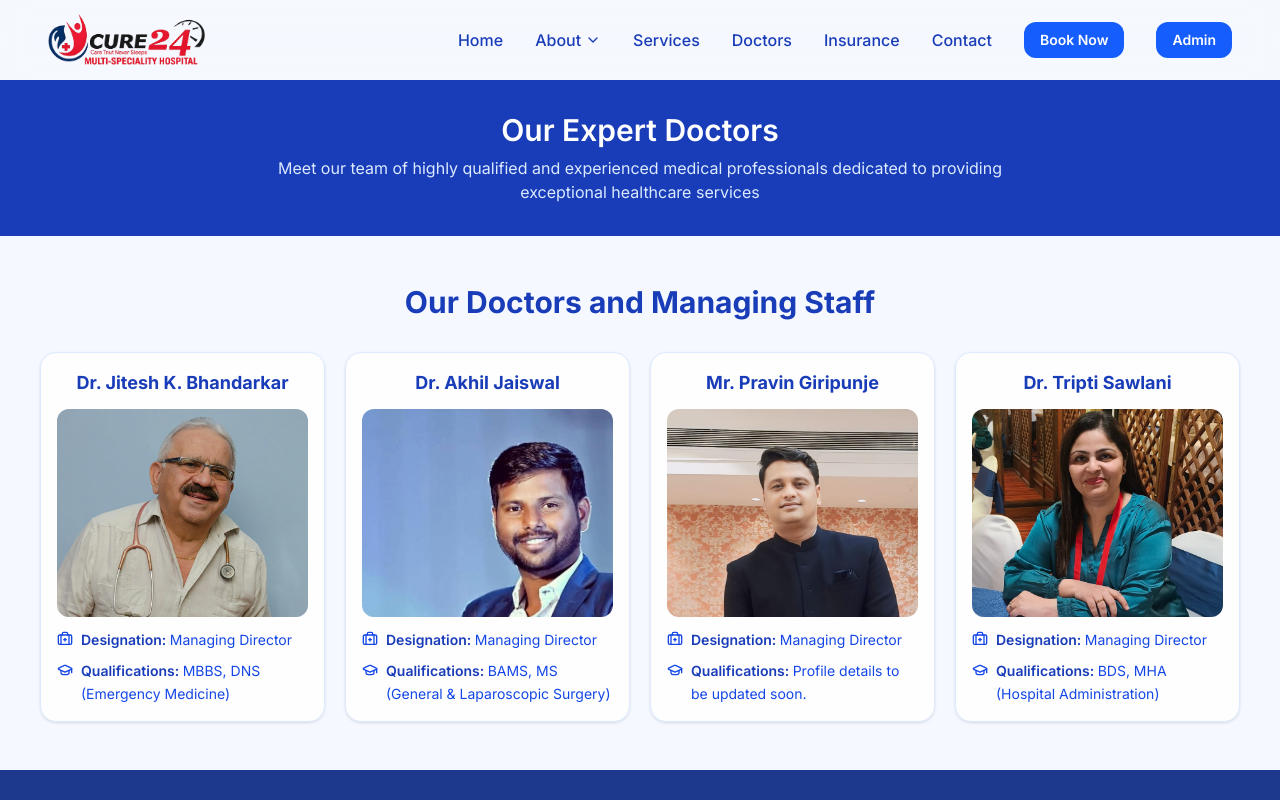
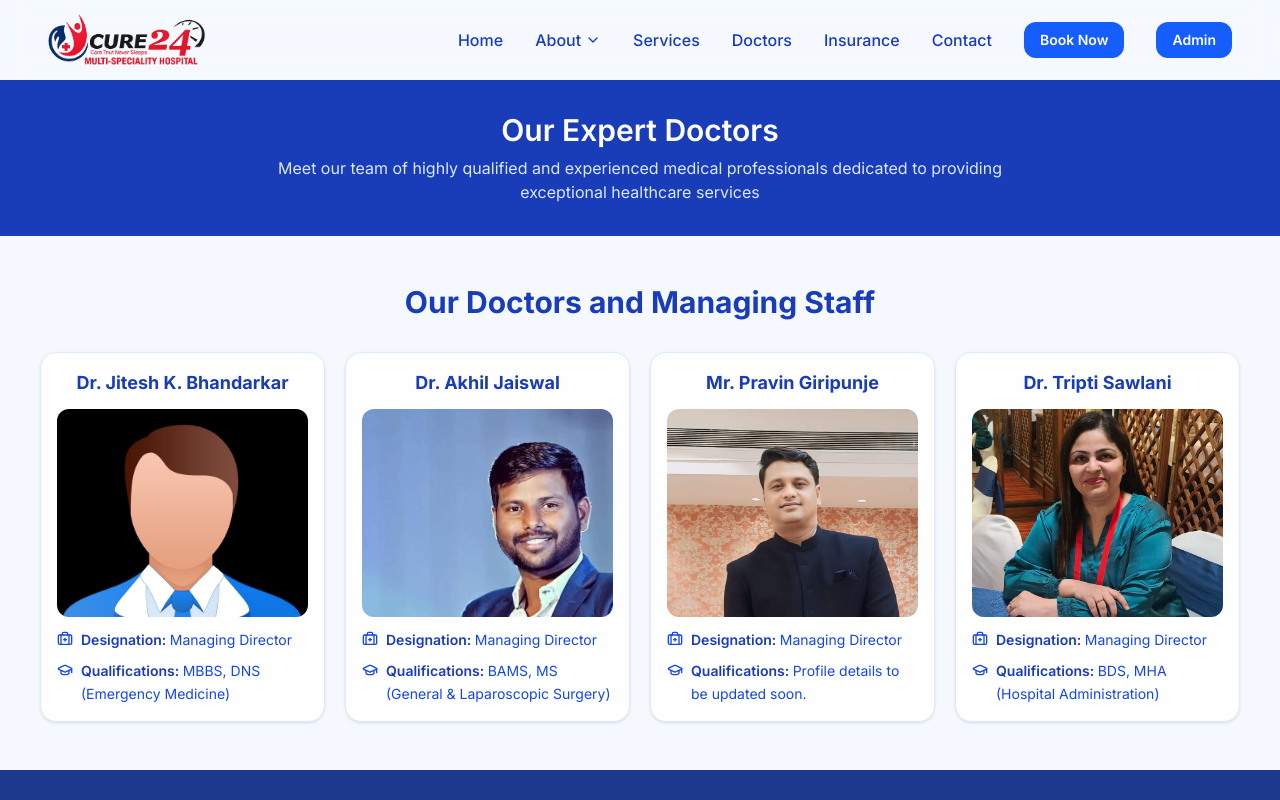
Before and after one commit to amandhakate27/Cure24-Multispeciality-Hospital-, a React (Vite) app in the folder frontend/: page /doctors in a window 1280 px wide. Shown: the top 800 px of the page. Built offline with nearby package versions, Linux system fonts and the light colour scheme.

Commit message:
adding dummyImg

```diff
--- a/frontend/src/pages/Doctors.jsx
+++ b/frontend/src/pages/Doctors.jsx
@@ -4,7 +4,7 @@ import { BriefcaseMedical, GraduationCap } from "lucide-react";
 import Footer from "../components/common/Footer";
 import Navbar from "../components/common/Navbar";
 import LoadingImage from "../components/common/LoadingImage";
-import maleDoctorImg from "../assets/images/male dr staff.png";
+import maleDoctorImg from "../assets/images/dummyImg.jpeg";
 import drJaiswalImg from "../assets/images/Dr. Jaiswal.jpeg";
 import drPravinImg from "../assets/images/Dr. Pravin.jpeg";
 import drTriptiImg from "../assets/images/Dr. Tripti Sawlani.jpeg";
@@ -69,7 +69,7 @@ const DoctorCard = ({ doctor }) => {
             variants={cardVariants}
             whileHover={{ y: -6, scale: 1.02 }}
             transition={{ type: "spring", stiffness: 240, damping: 18 }}
-            className="group bg-white/90 border border-blue-100 rounded-2xl shadow-sm p-4 hover:shadow-lg transition-shadow duration-300 flex flex-col"
+            className="group w-full max-w-[320px] mx-auto bg-white/90 border border-blue-100 rounded-2xl shadow-sm p-4 hover:shadow-lg transition-shadow duration-300 flex flex-col"
         >
             <h3 className="text-base md:text-lg font-bold text-blue-800 text-center">
                 {doctor.name}
@@ -77,7 +77,7 @@ const DoctorCard = ({ doctor }) => {
             <LoadingImage
                 src={imgSrc}
                 alt={doctor.name}
-                className="mt-3 h-48 md:h-52 w-full rounded-xl overflow-hidden bg-blue-50"
+                className="mt-3 h-52 w-full rounded-xl overflow-hidden bg-blue-50"
                 imgClassName="w-full h-full object-cover object-top transition-transform duration-500 group-hover:scale-105"
                 onError={() => setImgSrc(dummyDoctorImg)}
             />
```
Also changed, not shown: frontend/src/assets/images/dummyImg.jpeg.
